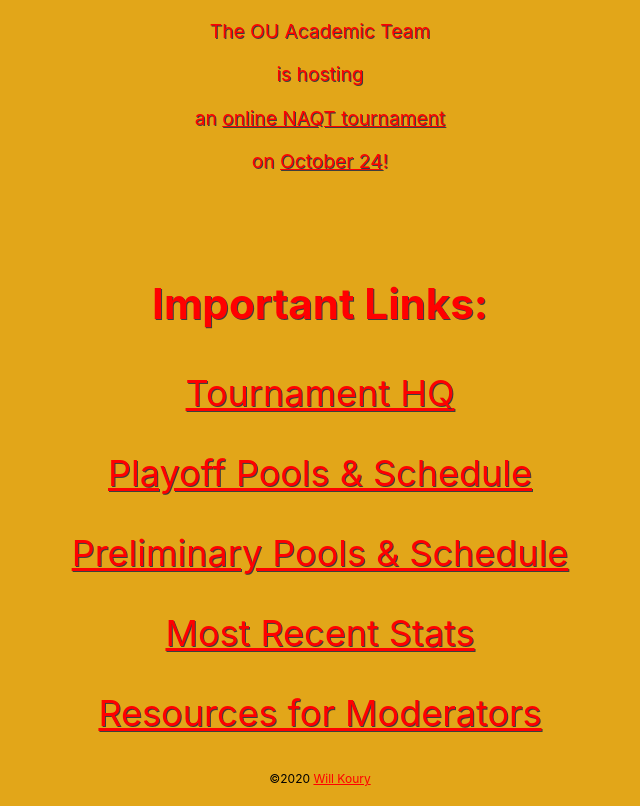
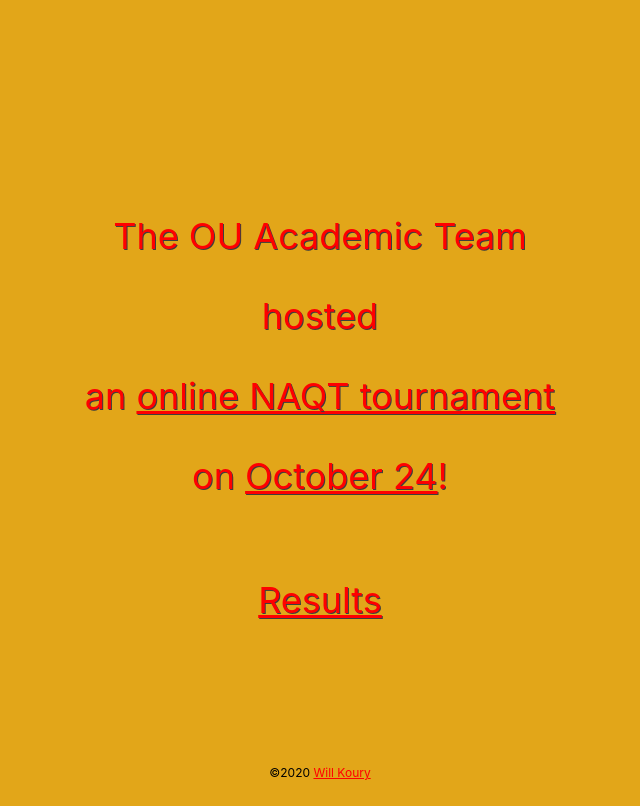
Before and after one commit to wkoury/oueft.com, a Next.js app: page / in a window 1280 px wide. Shown: the whole page, without its empty margins (320-960 px from the left). Built offline with nearby package versions, Linux system fonts and the light colour scheme.

Commit message:
Updates site for post-tournament

```diff
--- a/pages/index.js
+++ b/pages/index.js
@@ -12,17 +12,12 @@
       <main>
         <div className={styles.announcement}>
           <p>The OU Academic Team</p>
-          <p>is hosting</p>
+          <p>hosted</p>
           <span>an <a href="https://www.naqt.com/registration/field.jsp?tournament_id=11791" rel="noopener noreferrer" target="_blank">online NAQT tournament</a></span>
           <p>on <a href="https://www.notion.so/Oklahoma-Early-Fall-Tournament-2020-d3e32cef3be74fa99dd45914002474a3" rel="noopener noreferrer" target="_blank">October 24</a>!</p>
         </div>
         <br></br>
-        <h3>Important Links:</h3>
-        <p><a href="https://www.notion.so/c30c250946a04b469ef752d5b4ceb796?v=9d216d9730344d80bfc5d197bffb25c7" rel="noopener noreferrer" target="_blank">Tournament HQ</a></p>
-        <p><a href="https://www.notion.so/Playoffs-Pools-Schedule-958810c40e5441b19825e8128d572ad8" rel="noopener noreferrer" target="_blank">Playoff Pools & Schedule</a></p>
-        <p><a href="https://www.notion.so/Preliminary-Pools-Schedule-ac0ace758e4f4cc5bae7842a7d45da83" rel="noopener noreferrer" target="_blank">Preliminary Pools & Schedule</a></p>
-        <Link href="/stats"><a rel="noopener noreferrer" target="_blank">Most Recent Stats</a></Link>
-        <p><a href="https://www.notion.so/Resources-for-Moderators-90926db5ba18456590e79c8715339c4e" rel="noopener noreferrer" target="_blank">Resources for Moderators</a></p>
+        <Link href="/stats"><a rel="noopener noreferrer" target="_blank">Results</a></Link>
       </main>
       <div className={styles.footer}>
         <span>©2020 <a href="https://wkoury.com" rel="noopener noreferrer" target="_blank">Will Koury</a></span>
--- a/styles/Home.module.css
+++ b/styles/Home.module.css
@@ -5,10 +5,6 @@
   flex-direction: column;
   justify-content: center;
   align-items: center;
-}
-
-.announcement {
-  font-size: 0.8rem;
 }
 
 .main {
@@ -36,8 +32,14 @@
 }
 
 .footer {
+  position: absolute;
+  bottom: 0;
+  left: 0;
+  width: 100%;
+  text-align: center;
   font-size: 0.5rem;
   color: black;
   text-shadow: none;
   padding-bottom: 20px;
+  padding-top: 100px;
 }
```
